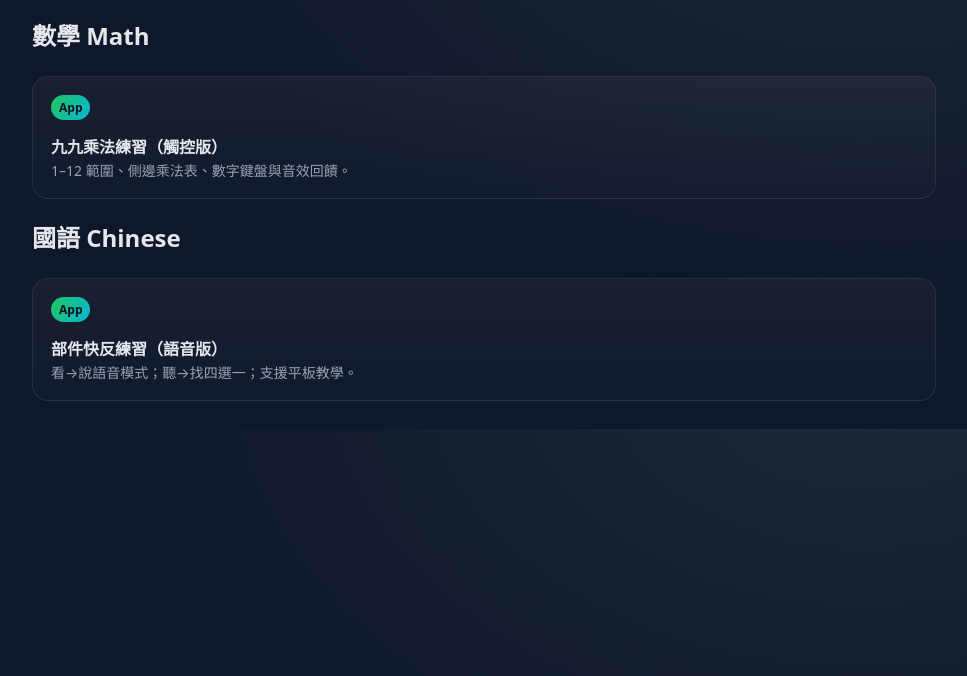
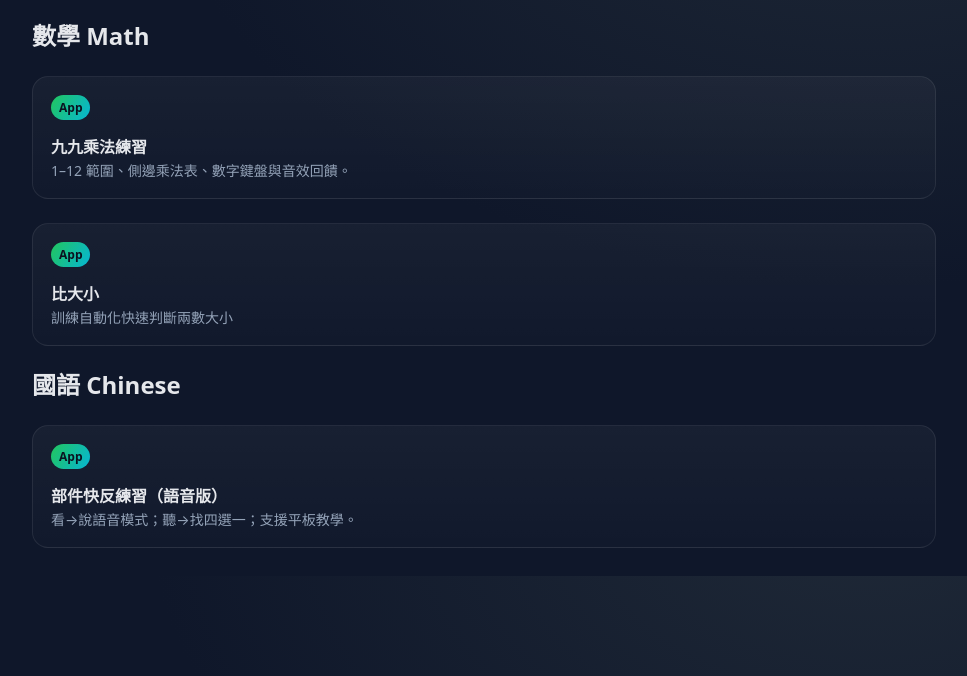
Before and after one commit to vaguemoon/Lezard, a plain HTML site: page index.html in a window 1280 px wide. Shown: the part 124-800 px from the top of the page, without its empty margins (156-1123 px from the left). Drawn offline with Linux system fonts and the light colour scheme.

Commit message:
Update index.html

```diff
--- a/index.html
+++ b/index.html
@@ -25,8 +25,16 @@
   <div class="grid">
     <a class="card" href="./math/九九乘法練習/">
       <span class="tag">App</span>
-      <div class="title">九九乘法練習（觸控版）</div>
+      <div class="title">九九乘法練習</div>
       <div class="desc">1–12 範圍、側邊乘法表、數字鍵盤與音效回饋。</div>
+    </a>
+  </div>
+
+    <div class="grid">
+    <a class="card" href="./math/比大小/">
+      <span class="tag">App</span>
+      <div class="title">比大小</div>
+      <div class="desc">訓練自動化快速判斷兩數大小</div>
     </a>
   </div>
 
```
